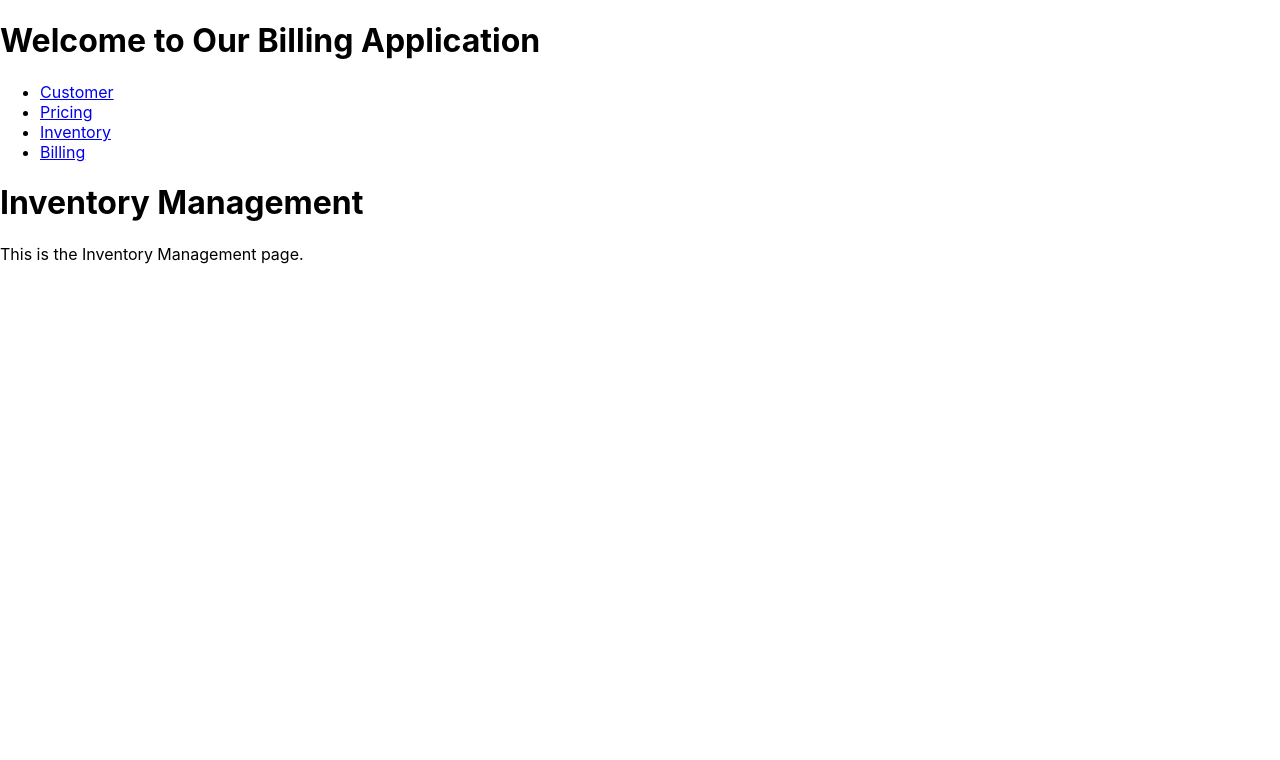
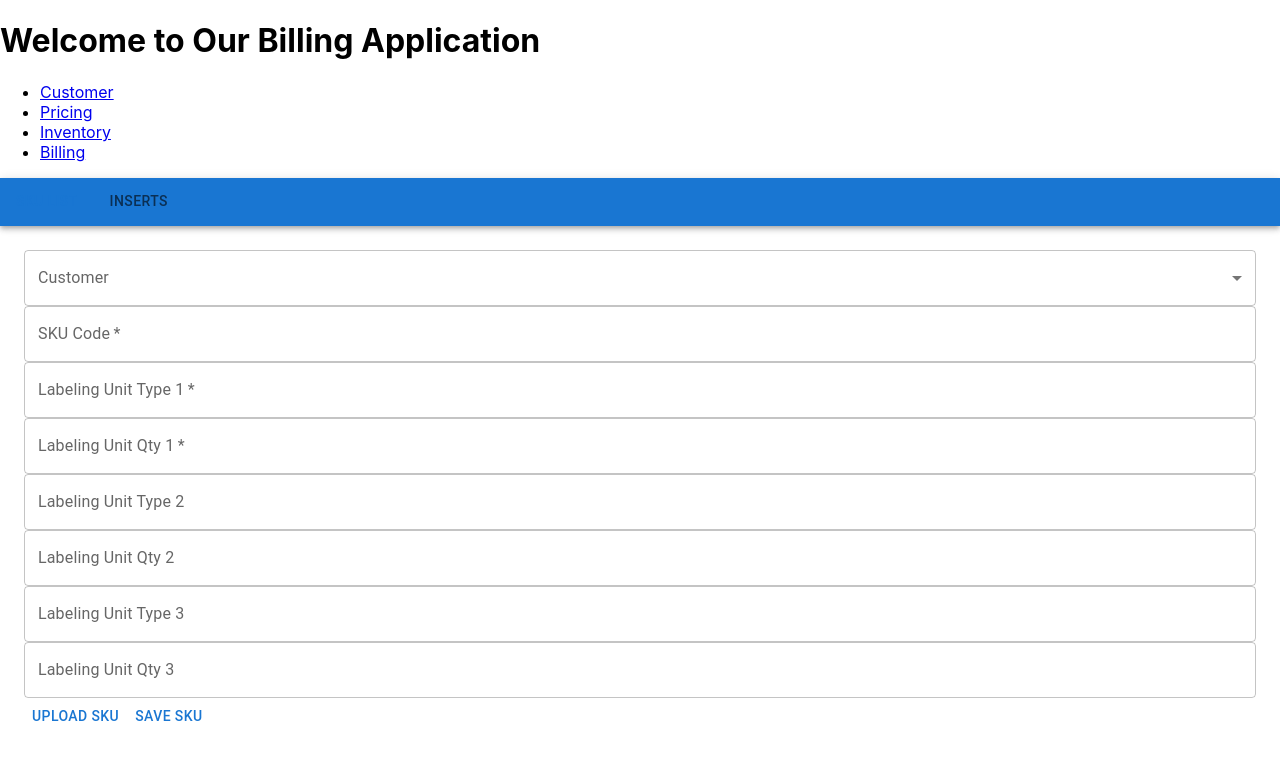
Before and after one commit to TSGCFO/billing-application-ui, a React (Create React App) app: page /inventory in a window 1280 px wide. Shown: the top 760 px of the page. Built offline with nearby package versions, Linux system fonts and the light colour scheme.

Commit message:
Final phase of the UI

```diff
--- a/src/App.js
+++ b/src/App.js
@@ -2,8 +2,8 @@ import React from 'react';
 import { BrowserRouter as Router, Routes, Route, Link } from 'react-router-dom';
 import CustomerPage from './components/customer/CustomerPage';
 import PricingPage from './components/pricing/PricingPage';
-import InventoryPage from './components/inventory/InventoryPage'; // Corrected import for InventoryPage
-import BillingPage from './components/billing/BillingPage'; // Corrected import for BillingPage
+import InventoryPage from './components/inventory/InventoryPage';
+import BillingPage from './components/billing/BillingPage';
 
 function App() {
   return (
--- a/src/components/customer/CustomerModal.js
+++ b/src/components/customer/CustomerModal.js
@@ -2,7 +2,6 @@ import { Dialog, DialogTitle, DialogContent, TextField, Button, DialogActions, F
 import { Formik, Form, Field, FieldArray } from 'formik';
 import * as Yup from 'yup';
 
-// Validation schema using Yup
 const customerSchema = Yup.object().shape({
   companyName: Yup.string().required('Company name is required'),
   legalBusinessName: Yup.string().required('Legal business name is required'),
--- /dev/null
+++ b/src/components/inventory/Inserts.js
@@ -0,0 +1,101 @@
+import React, { useState } from 'react';
+import {
+    Button,
+    TextField,
+    FormControl,
+    InputLabel,
+    Select,
+    MenuItem,
+    Dialog,
+    DialogTitle,
+    DialogContent,
+    DialogActions,
+    Checkbox,
+    FormControlLabel
+} from '@mui/material';
+
+function InsertsPage() {
+    const [inserts, setInserts] = useState([]);
+    const [openInsertModal, setOpenInsertModal] = useState(false);
+    const [currentInsert, setCurrentInsert] = useState({
+        insertName: '',
+        description: '',
+        sku: [],
+        numberOfInserts: '',
+        pricePerInsert: '',
+        pricingOption: 'fixed'
+    });
+
+    const handleInsertChange = (event) => {
+        if (event.target.name === 'sku') {
+            setCurrentInsert({ ...currentInsert, sku: [...currentInsert.sku, event.target.value] });
+        } else {
+            setCurrentInsert({ ...currentInsert, [event.target.name]: event.target.value });
+        }
+    };
+
+    const handleSubmit = () => {
+        console.log(currentInsert);
+        // Here you would typically handle API call to save insert data
+        const newInserts = [...inserts, currentInsert];
+        setInserts(newInserts);
+        setOpenInsertModal(false);
+        setCurrentInsert({ insertName: '', description: '', sku: [], numberOfInserts: '', pricePerInsert: '', pricingOption: 'fixed' }); // Reset form
+    };
+
+    const handleDelete = (index) => {
+        const newInserts = inserts.filter((_, idx) => idx !== index);
+        setInserts(newInserts);
+    };
+
+    const handleOpenInsertModal = () => {
+        setOpenInsertModal(true);
+    };
+
+    const handleCloseInsertModal = () => {
+        setOpenInsertModal(false);
+    };
+
+    return (
+        <div>
+            {inserts.map((insert, index) => (
+                <div key={index}>
+                    <p>{insert.insertName}</p>
+                    <Button onClick={() => setCurrentInsert(insert)}>Edit</Button>
+                    <Button onClick={() => handleDelete(index)}>Delete</Button>
+                </div>
+            ))}
+            <Button onClick={handleOpenInsertModal}>Create New Insert</Button>
+            <Dialog open={openInsertModal} onClose={handleCloseInsertModal}>
+                <DialogTitle>Create or Edit Insert</DialogTitle>
+                <DialogContent>
+                    <TextField fullWidth label="Insert Name" required name="insertName" value={currentInsert.insertName} onChange={handleInsertChange} />
+                    <TextField fullWidth label="Description" required name="description" value={currentInsert.description} onChange={handleInsertChange} />
+                    <FormControl fullWidth>
+                        <InputLabel>SKU</InputLabel>
+                        <Select
+                            multiple
+                            value={currentInsert.sku}
+                            onChange={handleInsertChange}
+                            name="sku"
+                        >
+                            {/* Dynamically load SKUs */}
+                            <MenuItem value="SKU1">SKU1</MenuItem>
+                            <MenuItem value="SKU2">SKU2</MenuItem>
+                        </Select>
+                    </FormControl>
+                    <TextField fullWidth type="number" label="Number of Inserts" required name="numberOfInserts" value={currentInsert.numberOfInserts} onChange={handleInsertChange} />
+                    <TextField fullWidth label="Price per Insert" required name="pricePerInsert" value={currentInsert.pricePerInsert} onChange={handleInsertChange} />
+                    <FormControlLabel control={<Checkbox checked={currentInsert.pricingOption === 'fixed'} onChange={() => setCurrentInsert({ ...currentInsert, pricingOption: 'fixed' })} />} label="Fixed" />
+                    <FormControlLabel control={<Checkbox checked={currentInsert.pricingOption === 'eachSKU'} onChange={() => setCurrentInsert({ ...currentInsert, pricingOption: 'eachSKU' })} />} label="Each SKU" />
+                </DialogContent>
+                <DialogActions>
+                    <Button onClick={handleCloseInsertModal}>Cancel</Button>
+                    <Button onClick={handleSubmit}>Save and Close</Button>
+                </DialogActions>
+            </Dialog>
+        </div>
+    );
+}
+
+export default InsertsPage;
--- a/src/components/inventory/InventoryPage.js
+++ b/src/components/inventory/InventoryPage.js
@@ -1,11 +1,34 @@
-import React from 'react';
+import React, { useState } from 'react';
+import { Tabs, Tab, Box, AppBar } from '@mui/material';
+import SKU from './SKU';
+import Inserts from './Inserts';
 
 function InventoryPage() {
+  const [value, setValue] = useState(0);
+
+  const handleChange = (event, newValue) => {
+    setValue(newValue);
+  };
+
   return (
-    <div>
-      <h1>Inventory Management</h1>
-      <p>This is the Inventory Management page.</p>
-    </div>
+    <Box sx={{ width: '100%', bgcolor: 'background.paper' }}>
+      <AppBar position="static">
+        <Tabs value={value} onChange={handleChange} aria-label="Inventory Tabs">
+          <Tab label="SKU List" />
+          <Tab label="Inserts" />
+        </Tabs>
+      </AppBar>
+      {value === 0 && (
+        <Box p={3}>
+          <SKU />
+        </Box>
+      )}
+      {value === 1 && (
+        <Box p={3}>
+          <Inserts />
+        </Box>
+      )}
+    </Box>
   );
 }
 
--- /dev/null
+++ b/src/components/inventory/SKU.js
@@ -0,0 +1,87 @@
+import React, { useState } from 'react';
+import { Button, TextField, FormControl, InputLabel, Select, MenuItem, Box, Dialog, DialogActions, DialogContent, DialogTitle } from '@mui/material';
+
+function SKUListPage() {
+  const [customer, setCustomer] = useState('');
+  const [skuData, setSkuData] = useState({
+    skuCode: '',
+    labelingUnitType1: '',
+    labelingUnitQty1: '',
+    labelingUnitType2: '',
+    labelingUnitQty2: '',
+    labelingUnitType3: '',
+    labelingUnitQty3: ''
+  });
+  const [openUploadModal, setOpenUploadModal] = useState(false);
+
+  const handleInputChange = (event) => {
+    setSkuData({ ...skuData, [event.target.name]: event.target.value });
+  };
+
+  const handleSubmit = () => {
+    console.log(skuData);
+    // API call to save SKU data
+  };
+
+  const handleOpenUploadModal = () => {
+    setOpenUploadModal(true);
+  };
+
+  const handleCloseUploadModal = () => {
+    setOpenUploadModal(false);
+  };
+
+  return (
+    <Box component="form" noValidate autoComplete="off" onSubmit={handleSubmit}>
+      <FormControl fullWidth>
+        <InputLabel id="customer-select-label">Customer</InputLabel>
+        <Select
+          labelId="customer-select-label"
+          value={customer}
+          onChange={(e) => setCustomer(e.target.value)}
+          name="customer"
+        >
+          {/* Dynamic customer list */}
+          <MenuItem value={10}>Customer 1</MenuItem>
+          <MenuItem value={20}>Customer 2</MenuItem>
+        </Select>
+      </FormControl>
+      <TextField fullWidth label="SKU Code" required name="skuCode" onChange={handleInputChange} />
+      <TextField fullWidth label="Labeling Unit Type 1" required name="labelingUnitType1" onChange={handleInputChange} />
+      <TextField fullWidth label="Labeling Unit Qty 1" type="number" required name="labelingUnitQty1" onChange={handleInputChange} />
+      <TextField fullWidth label="Labeling Unit Type 2" name="labelingUnitType2" onChange={handleInputChange} />
+      <TextField fullWidth label="Labeling Unit Qty 2" type="number" name="labelingUnitQty2" onChange={handleInputChange} />
+      <TextField fullWidth label="Labeling Unit Type 3" name="labelingUnitType3" onChange={handleInputChange} />
+      <TextField fullWidth label="Labeling Unit Qty 3" type="number" name="labelingUnitQty3" onChange={handleInputChange} />
+      <Button onClick={handleOpenUploadModal}>Upload SKU</Button>
+      <Dialog open={openUploadModal} onClose={handleCloseUploadModal}>
+        <DialogTitle>Upload SKU List</DialogTitle>
+        <DialogContent>
+          <FormControl fullWidth>
+            <InputLabel id="upload-customer-select-label">Select Customer</InputLabel>
+            <Select
+              labelId="upload-customer-select-label"
+              value={customer}
+              onChange={(e) => setCustomer(e.target.value)}
+              name="customer"
+            >
+              <MenuItem value={10}>Customer 1</MenuItem>
+              <MenuItem value={20}>Customer 2</MenuItem>
+            </Select>
+          </FormControl>
+          <TextField
+            type="file"
+            onChange={(e) => console.log(e.target.files[0])} // Handle file change
+          />
+        </DialogContent>
+        <DialogActions>
+          <Button onClick={handleCloseUploadModal}>Cancel</Button>
+          <Button onClick={() => console.log('Upload logic here')}>Upload</Button>
+        </DialogActions>
+      </Dialog>
+      <Button type="submit">Save SKU</Button>
+    </Box>
+  );
+}
+
+export default SKUListPage;
```
